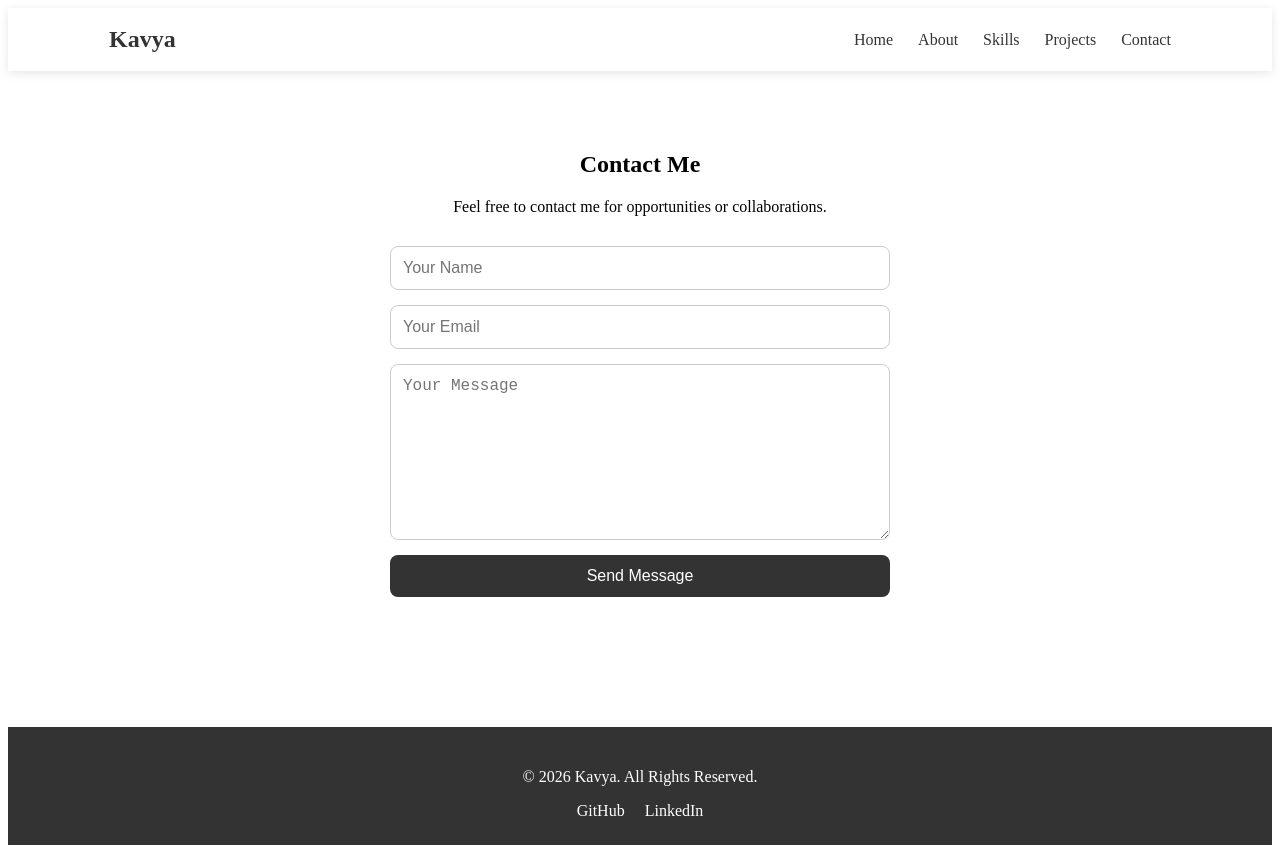
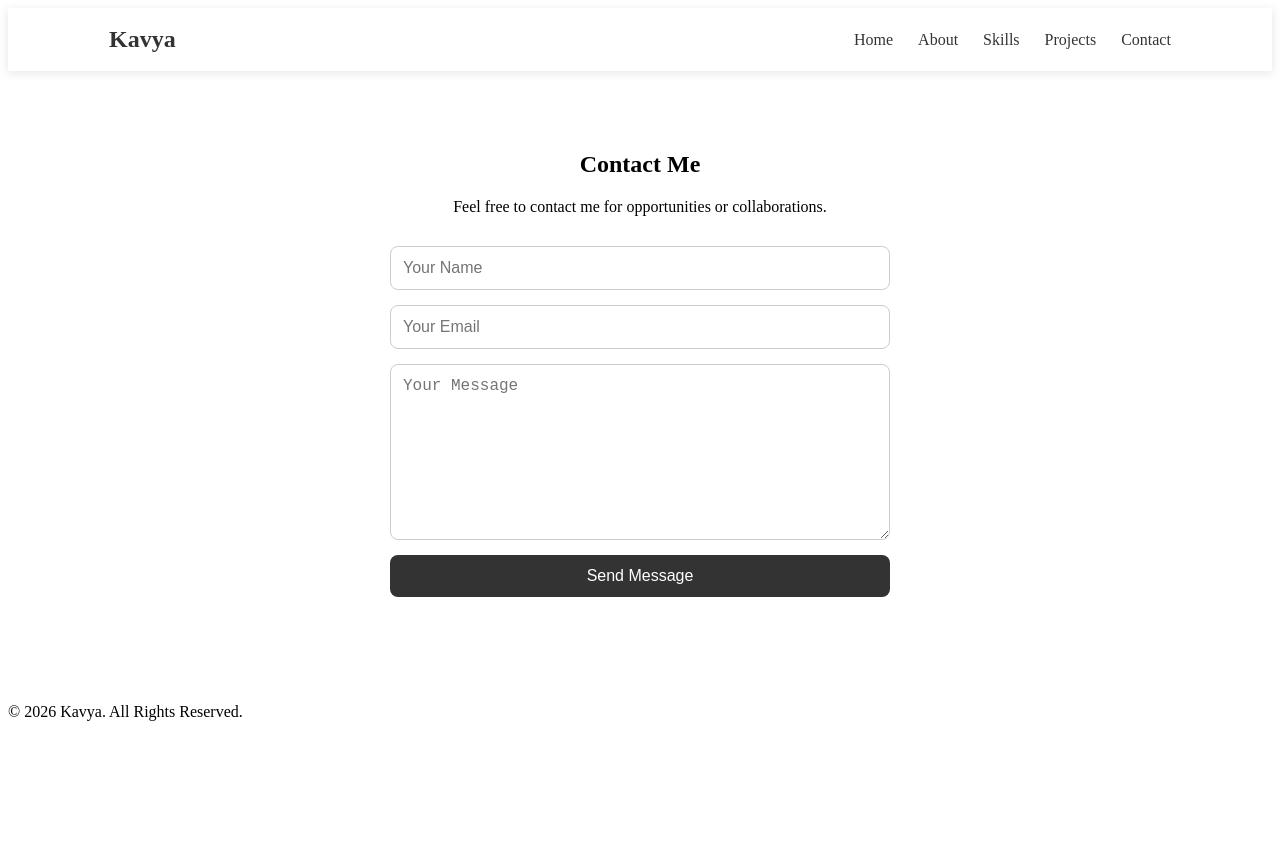
Before and after one commit to kavyaamullapudi/portfolio-website, a React (Vite) app in the folder client/: page /contact in a window 1280 px wide. After the commit the page ends 800 px from the top, so only its background shows below. Built offline with nearby package versions, Linux system fonts and the light colour scheme.

Commit message:
Improve footer

```diff
--- a/client/src/components/Footer.jsx
+++ b/client/src/components/Footer.jsx
@@ -1,7 +1,8 @@
-import { FaGithub, FaLinkedin } from "react-icons/fa"
+import { FaGithub, FaLinkedin } from "react-icons/fa";
+
 function Footer() {
   return (
-    <footer className="footer">
+    <footer>
       <p>© 2026 Kavya. All Rights Reserved.</p>
 
       <div className="footer-links">
@@ -10,7 +11,7 @@ function Footer() {
           target="_blank"
           rel="noopener noreferrer"
         >
-          GitHub
+          <FaGithub /> GitHub
         </a>
 
         <a
@@ -18,7 +19,7 @@ function Footer() {
           target="_blank"
           rel="noopener noreferrer"
         >
-          LinkedIn
+          <FaLinkedin /> LinkedIn
         </a>
       </div>
     </footer>
```
